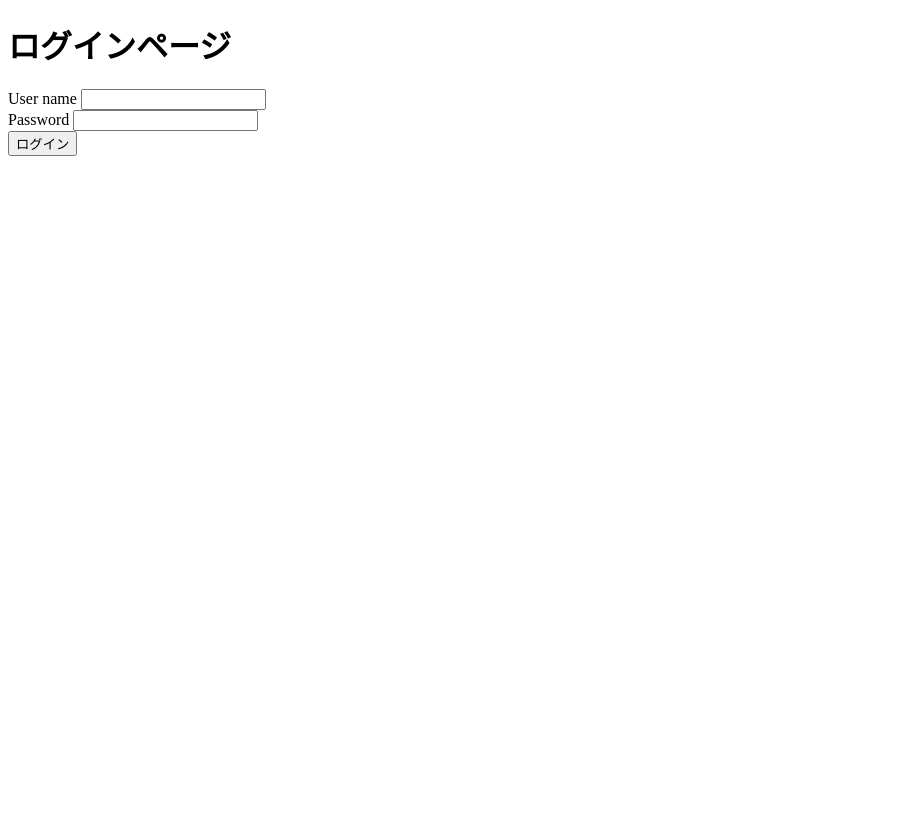
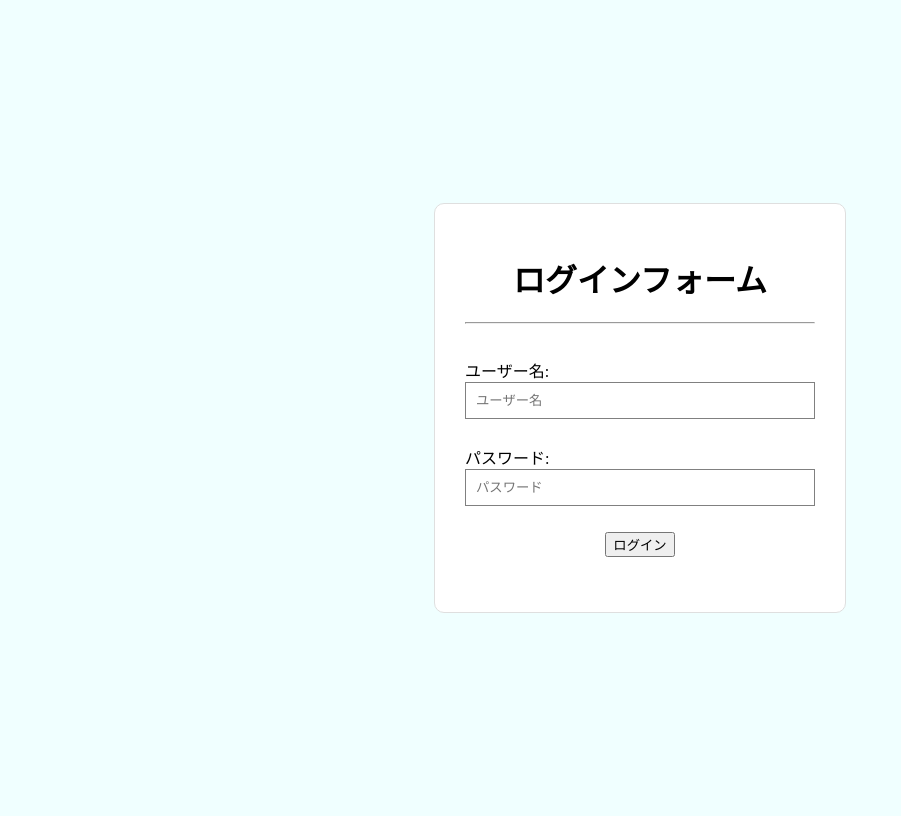
Before and after one commit to ekrsw/django_docker, a Django app: page /accounts/login/ in a window 1280 px wide. Shown: the whole page, without its empty margins (0-901 px from the left). Before the commit the page ends 156 px from the top, so only its background shows below. Run offline with Django 4.2, Linux system fonts and the light colour scheme.

Commit message:
create form

```diff
--- a/config/settings.py
+++ b/config/settings.py
@@ -122,6 +122,9 @@ USE_TZ = True
 # https://docs.djangoproject.com/en/4.2/howto/static-files/
 
 STATIC_URL = 'static/'
+STATICFILES_DIRS = [
+    BASE_DIR / 'static',
+]
 
 # Default primary key field type
 # https://docs.djangoproject.com/en/4.2/ref/settings/#default-auto-field
--- /dev/null
+++ b/static/style.css
@@ -0,0 +1,43 @@
+body {
+    background-color: azure;
+}
+
+.formContainer {
+    height: 100vh;
+    width: 100%;
+    display: flex;
+    align-items: center;
+    justify-content: center;
+}
+
+h1 {
+    text-align: center;
+}
+
+.formContainer form {
+    background-color: white;
+    width: 70%;
+    max-width: 350px;
+    padding: 30px;
+    border-radius: 10px;
+    border: 1px solid #dfdfdf;
+}
+
+.uiForm {
+    display: flex;
+    flex-direction: column;
+    align-items: center;
+    justify-content: space-evenly;
+    height: 250px;
+}
+
+.formField {
+    display: flex;
+    flex-direction: column;
+    width: 100%;
+}
+
+.formField input {
+    border: 1px solid grey;
+    padding: 10px;
+}
--- a/templates/accounts/login.html
+++ b/templates/accounts/login.html
@@ -1,9 +1,11 @@
 <!DOCTYPE html>
-<html lang="en">
+<html lang="ja">
+    {% load static %}
 <head>
     <meta charset="UTF-8">
     <meta name="viewport" content="width=device-width, initial-scale=1.0">
-    <title>Document</title>
+    <link rel="stylesheet" href="{% static 'style.css' %}">
+    <title></title>
 </head>
 <body>
     {% if form.errors %}
@@ -12,17 +14,24 @@
     {% if user.is_authenticated %}
     <h2>すでにログインしています。</h2>
     {% else %}
-    <form method="post">
-        {% csrf_token %}
-        <h1>ログインページ</h1>
-
-        <label for="Username">User name</label>
-        <input type="text" name="username" id="id_username"><br>
-        <label for="Password">Password</label>
-        <input type="password" name="password" id="id_password"><br>
-
-        <input type="submit" value="ログイン">
-    </form>
+    <div class="formContainer">
+        <form method="post">
+            {% csrf_token %}
+            <h1>ログインフォーム</h1>
+            <hr />
+            <div class="uiForm">
+                <div class="formField">
+                    <label for="username">ユーザー名:</label>
+                    <input type="text" placeholder="ユーザー名" id="username" name="username" />
+                </div>
+                <div class="formField">
+                    <label for="password">パスワード:</label>
+                    <input type="password" placeholder="パスワード" id="password" name="password" />
+                </div>
+                <button class="submitButton">ログイン</button>
+            </div>
+        </form>
+    </div>
     {% endif %}
 </body>
 </html>
--- a/templates/base.html
+++ b/templates/base.html
@@ -1,8 +1,10 @@
 <!DOCTYPE html>
 <html lang="ja">
+    {% load static %}
 <head>
     <meta charset="UTF-8">
     <meta name="viewport" content="width=device-width, initial-scale=1.0">
+    <link rel="stylesheet" href="{% static 'style.css' %}">
     <title>{% block title %}{% endblock %}</title>
 </head>
 <body>
```
